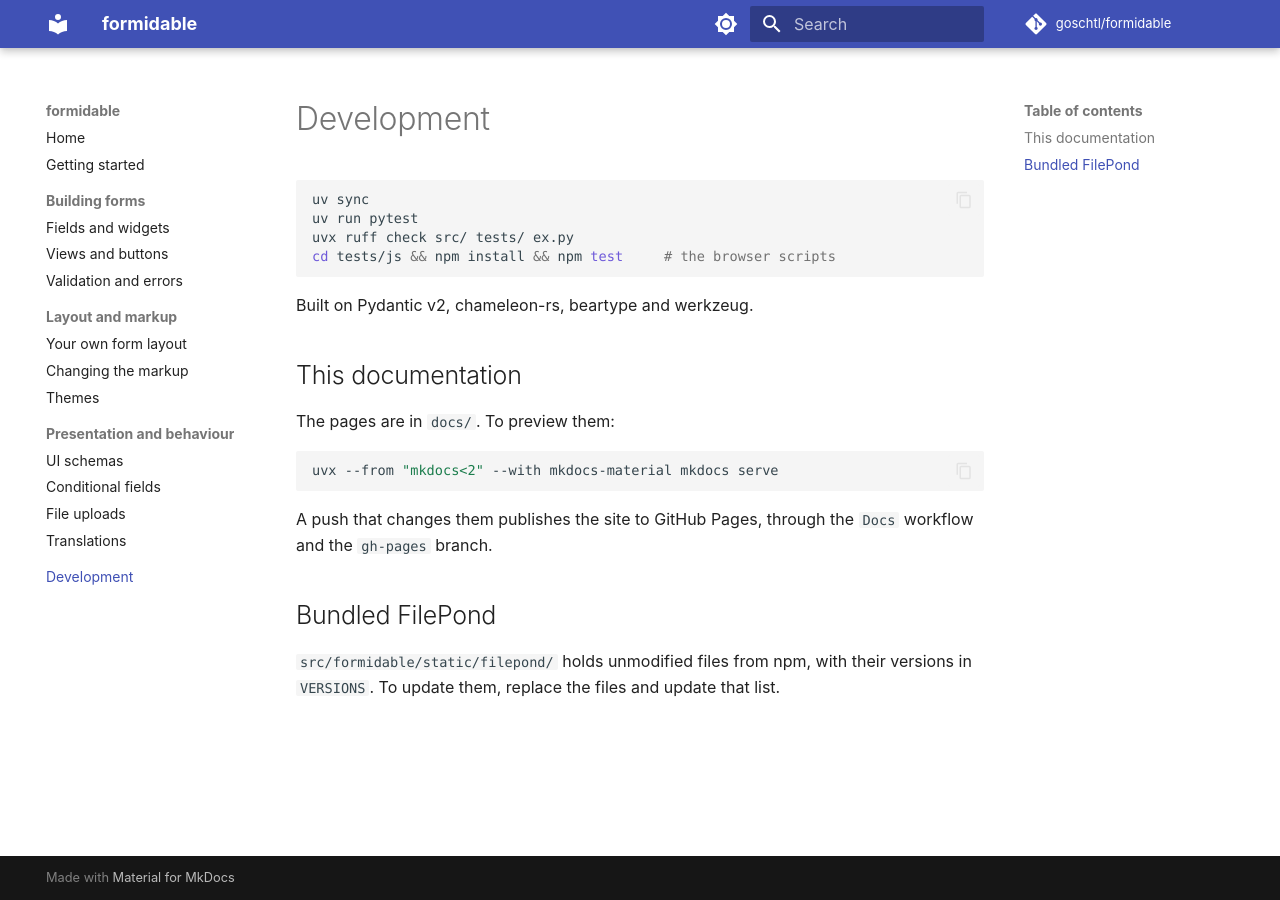
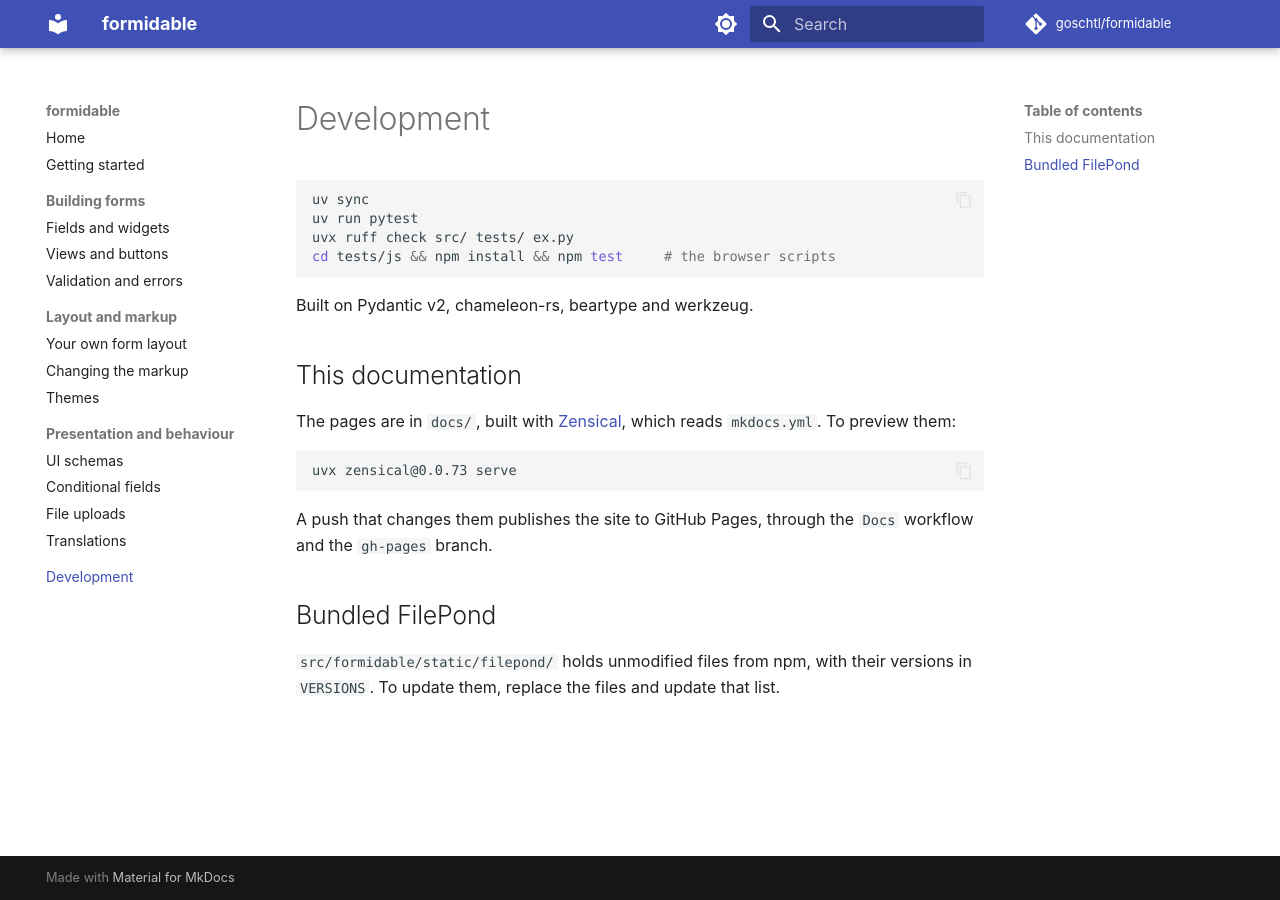
Before and after one commit to goschtl/formidable, an MkDocs documentation site: the page built from docs/development.md, in a window 1280 px wide. Built offline with MkDocs 1.6.1 and Material for MkDocs 9.7.7, drawn with Linux system fonts in a browser that asks for light colours; comment, search, counter and statistics services are not loaded.

Commit message:
Build the documentation with Zensical
Material for MkDocs reaches end of life in 2027. Zensical reads the same
mkdocs.yml; ghp-import publishes to gh-pages, as Zensical has no gh-deploy.

````diff
--- a/docs/development.md
+++ b/docs/development.md
@@ -11,10 +11,11 @@ Built on Pydantic v2, chameleon-rs, beartype and werkzeug.
 
 ## This documentation
 
-The pages are in `docs/`. To preview them:
+The pages are in `docs/`, built with [Zensical](https://zensical.org), which
+reads `mkdocs.yml`. To preview them:
 
 ```bash
-uvx --from "mkdocs<2" --with mkdocs-material mkdocs serve
+uvx zensical@0.0.73 serve
 ```
 
 A push that changes them publishes the site to GitHub Pages, through the
````
Also changed, not shown: 2 other files.
